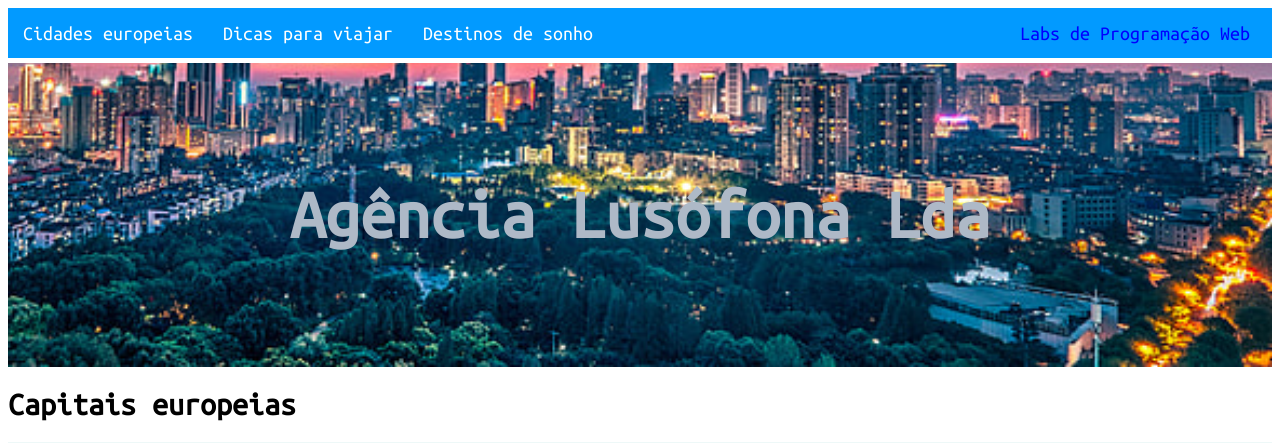
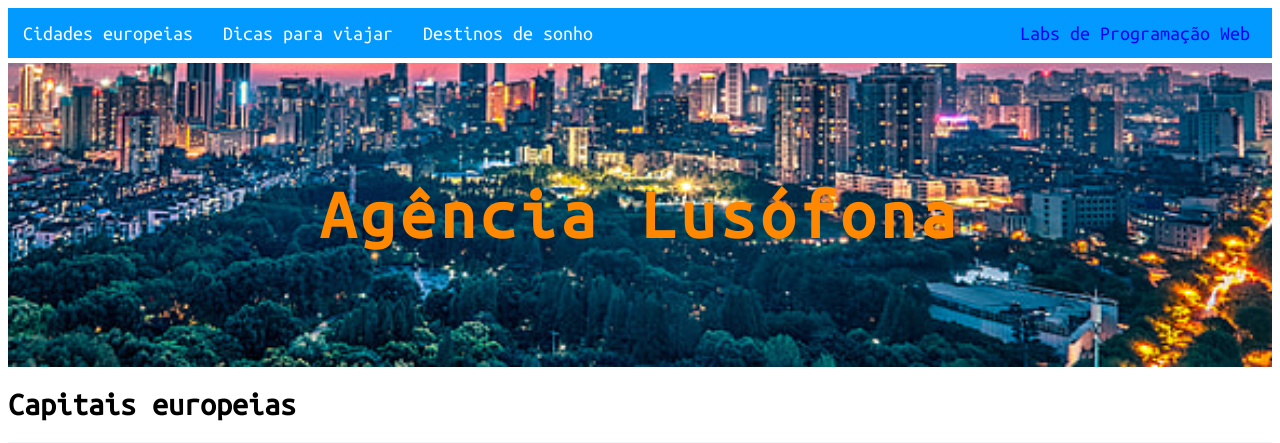
Before and after one commit to joaoantas05/pw-labs-joaoantas-a22002629, a PHP site: page /lab4/index.html in a window 1280 px wide. Shown: the top 443 px of the page. Run offline with PHP 8.4, Linux system fonts and the light colour scheme.

Commit message:
laboratorio 4

```diff
--- a/lab4/estilos.css
+++ b/lab4/estilos.css
@@ -60,10 +60,11 @@ a{ /*tira a linha dos href*/
 }
 
 .inicio {
+    letter-spacing: 5px;
     display: flex;
     justify-content: center;
     font-size: 35px;
-    color:rgb(174, 185, 199);
+    color:rgb(255, 136, 0);
     align-items: center;
     padding: 70px 0;
     background-image: url("../lab4/images/fundo_cidade.jpg") ;
--- a/lab4/index.html
+++ b/lab4/index.html
@@ -21,7 +21,7 @@
     </div>
 
     <div class="inicio">
-        <h1>Agência Lusófona Lda</h1>
+        <h1>Agência Lusófona</h1>
     </div>
 
     <h1 id="capitals">Capitais europeias</h1>
```
